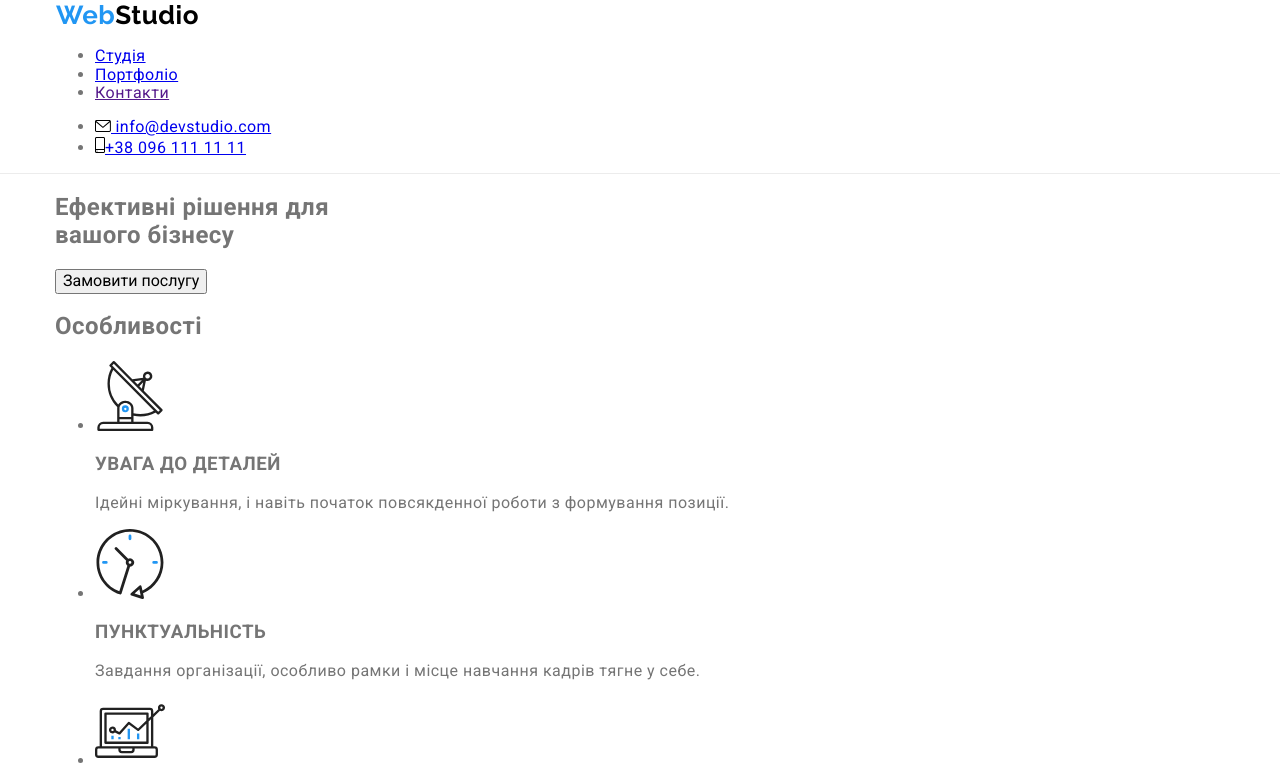
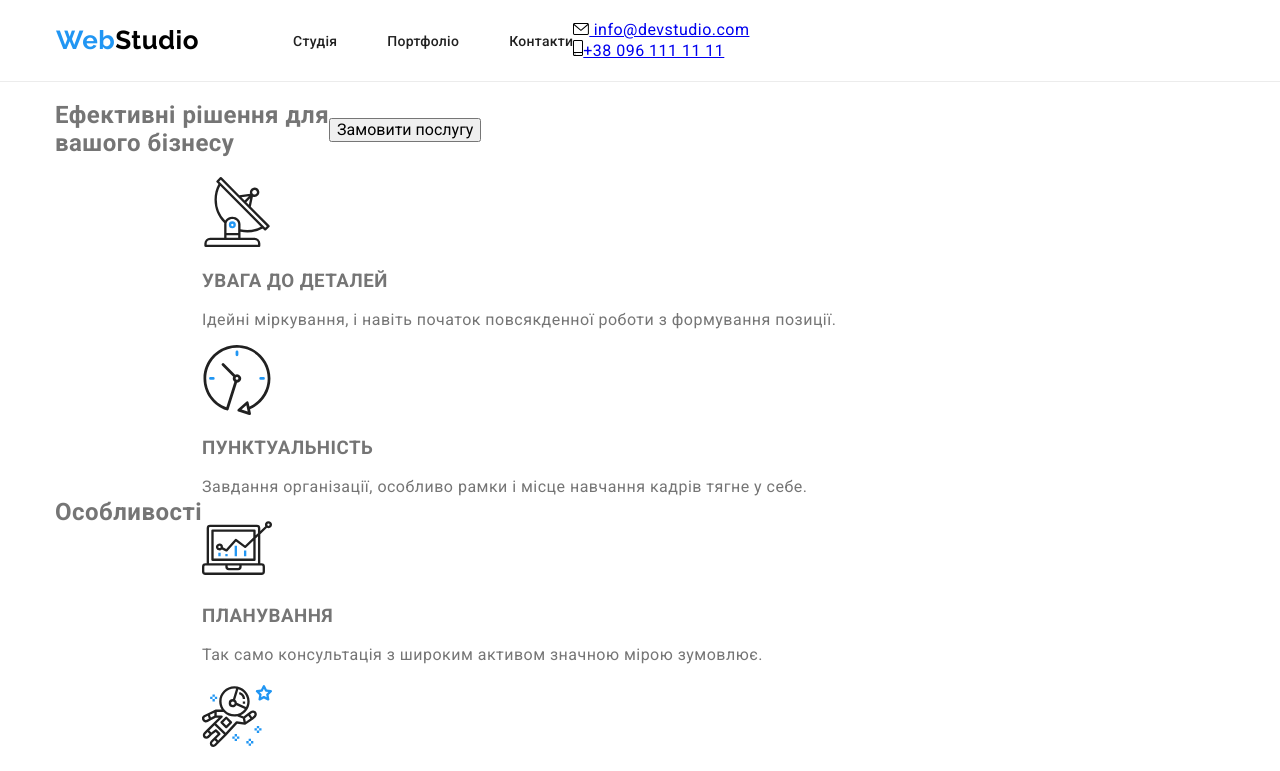
Before and after one commit to Bellmere/goit-markup-hw-07, a plain HTML site: page index.html in a window 1280 px wide. Shown: the top 771 px of the page. Drawn offline with nearby package versions, Linux system fonts and the light colour scheme.

Commit message:
page-header

```diff
--- a/css/styles.css
+++ b/css/styles.css
@@ -95,7 +95,7 @@ body {
 
 /* site nav */
 
-.container.main-nav {
+/* .container.main-nav {
   display: flex;
   align-items: center;
 }
@@ -104,20 +104,15 @@ body {
   display: inline-flex;
   padding-top: 31px;
   padding-bottom: 31px;
-}
-
-.nav {
   margin-left: 93px;
 }
 
-.site-nav .item-nav:not(:last-child) {
+.site-nav__item:not(:last-child) {
   margin-right: 50px;
 }
 
-.site-nav .link {
+.site-nav__link {
   position: relative;
-
-  padding-bottom: 32px;
 
   color: var(--title-text-color);
   font-weight: 500;
@@ -132,7 +127,7 @@ body {
 .site-nav .link:hover,
 .site-nav .link:focus {
   color: var(--accent-color);
-}
+} */
 
 .item-nav .link.current {
   color: var(--accent-color);
--- a/index.html
+++ b/index.html
@@ -20,20 +20,20 @@
       <header class="page-header">
         <!--site logo-->
         <div class="container main-nav">
-            <a href="./index.html" class="logo links"
+            <a href="./index.html" class="logo"
               >Web<span class="logo__text">Studio</span></a
             >
           <!--menu navigation-->
-          <nav class="nav">
-            <ul class="site-nav list">
-              <li class="item-nav">
-                <a href="./index.html" class="link current">Студія</a>
+          <nav class="site-nav">
+            <ul class="site-nav__list list">
+              <li class="site-nav__item">
+                <a href="./index.html" class="site-nav__link current">Студія</a>
               </li>
-              <li class="item-nav">
-                <a href="./portfolio.html" class="link">Портфоліо</a>
+              <li class="site-nav__item">
+                <a href="./portfolio.html" class="site-nav__link">Портфоліо</a>
               </li>
-              <li class="item-nav">
-                <a href="" class="link links">Контакти</a>
+              <li class="site-nav__item">
+                <a href="" class="site-nav__link">Контакти</a>
               </li>
             </ul>
           </nav>
--- a/sass/components/_page-header.scss
+++ b/sass/components/_page-header.scss
@@ -1,3 +1,36 @@
 .page-header {
     border-bottom: 1px solid var(--header-border-color);
   }
+
+  .site-nav {
+    display: inline-flex;
+    padding-top: 32px;
+    padding-bottom: 31px;
+    margin-left: 93px;
+  }
+
+  .site-nav__list {
+    display: inline-flex;
+  }
+
+  .site-nav__item:not(:last-child) {
+    margin-right: 50px;
+  }
+
+  .site-nav__link {
+    position: relative;
+
+    color: var(--title-text-color);
+    font-weight: 500;
+    font-size: 14px;
+    line-height: 1.14;
+    letter-spacing: 0.02em;
+    text-decoration: none;
+
+    transition: color 250ms var(--transition-cubic);
+
+    &:hover,
+    &:focus {
+      color: var(--accent-color);
+    }
+  }
--- a/sass/utils/_variables.scss
+++ b/sass/utils/_variables.scss
@@ -28,9 +28,18 @@
   }
 
   .container {
+    display: flex;
+    align-items: center;
+
     margin-left: auto;
     margin-right: auto;
     width: 1200px;
     padding-left: 15px;
     padding-right: 15px;
   }
+
+  .list {
+    list-style: none;
+    padding: 0;
+    margin: 0;
+  }
```
Also changed, not shown: css/main.css, css/main.min.css, 2 other files.
